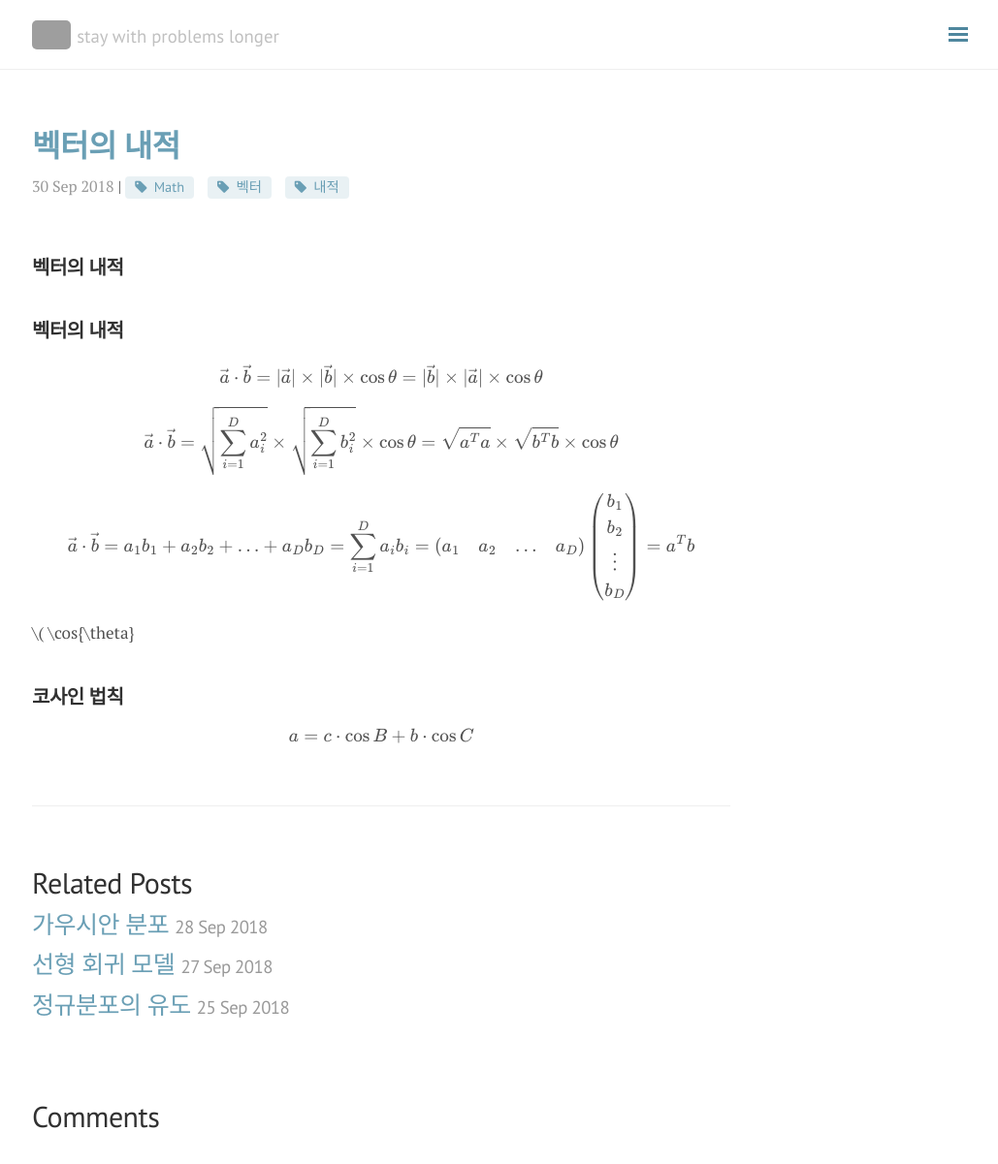
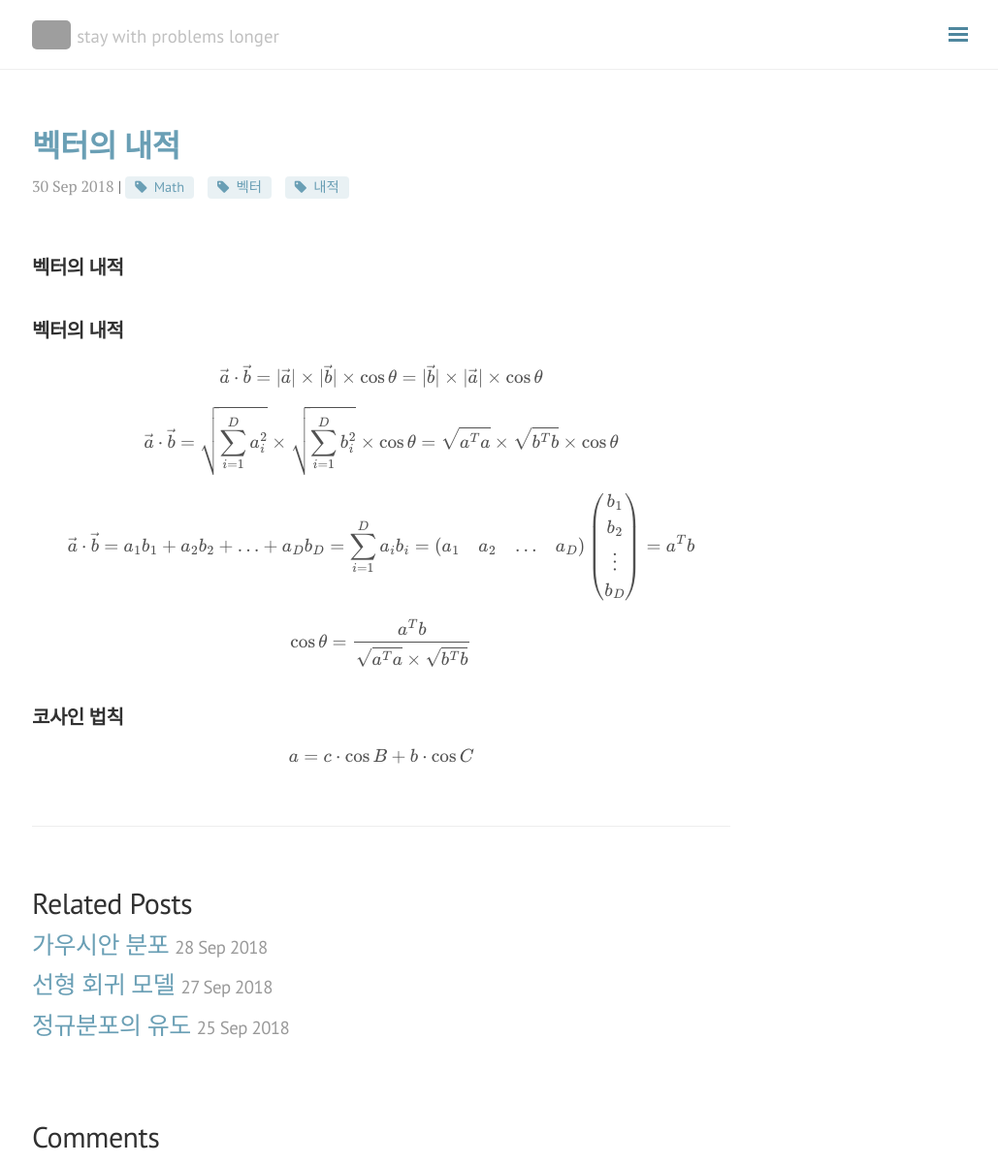
Before and after one commit to seokhoonj/seokhoonj.github.io, a Jekyll site: the page built from _posts/Math/2018-09-30-Math-inner_product.md, in a window 1280 px wide and 1201 px high. Shown: the whole window at 97% size, without its empty margins (247-1276 px from the left). Built offline with Jekyll 4.4.1, drawn with Linux system fonts in a browser that asks for light colours; nearby versions of some CDN libraries; formulas are drawn with MathJax 3; comment, search, counter and statistics services are not loaded; grey boxes are pictures that could not be loaded.

Commit message:
add _posts

```diff
--- a/_posts/Math/2018-09-30-Math-inner_product.md
+++ b/_posts/Math/2018-09-30-Math-inner_product.md
@@ -14,6 +14,7 @@ comments: false
 \\( \vec{a} \cdot \vec{b} = \|\vec{a}\| \times \|\vec{b}\| \times \cos\theta = \|\vec{b}\| \times \|\vec{a}\| \times \cos\theta \\)
 \\( \vec{a} \cdot \vec{b} = \sqrt{\sum\_{i=1}^{D} a\_i^2} \times \sqrt{\sum\_{i=1}^{D} b\_i^2} \times \cos\theta = \sqrt{a^T a} \times \sqrt{b^T b} \times \cos{\theta} \\)
 \\( \vec{a} \cdot \vec{b} = a\_1 b\_1 + a\_2 b\_2 + \ldots + a\_D b\_D = \sum\_{i=1}^{D} a\_i b\_i = \left(\begin{array}{cccc} a\_1 & a\_2 & \ldots & a\_D \end{array}\right) \left(\begin{array}{c} b\_1 \\\\ b\_2 \\\\ \vdots \\\\ b\_D \end{array}\right) = a^T b \\)
-\\( \cos{\theta}
+\\( \cos{\theta} = \frac{a^T b}{\sqrt{a^T a} \times \sqrt{b^T b}} \\)
+
 ## 코사인 법칙
 \\( a = c \cdot \cos{B} + b \cdot \cos{C} \\)
```
